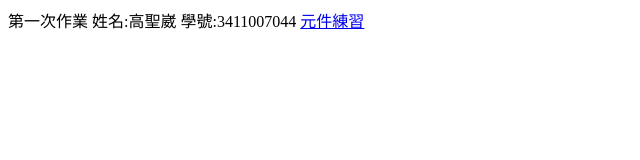
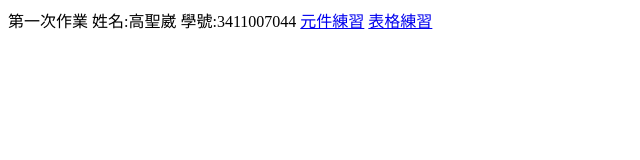
Before and after one commit to kaoshengwei/3411007044, a plain HTML site: page index.html in a window 1280 px wide. Shown: the whole page, without its empty margins (0-640 px from the left). Drawn offline with Linux system fonts and the light colour scheme.

Commit message:
Add files via upload

```diff
--- a/index.html
+++ b/index.html
@@ -11,5 +11,6 @@
     姓名:高聖崴
     學號:3411007044
     <a href="44.html">元件練習</a>
+    <a href="table.html">表格練習</a>
 </body>
 </html>
```
